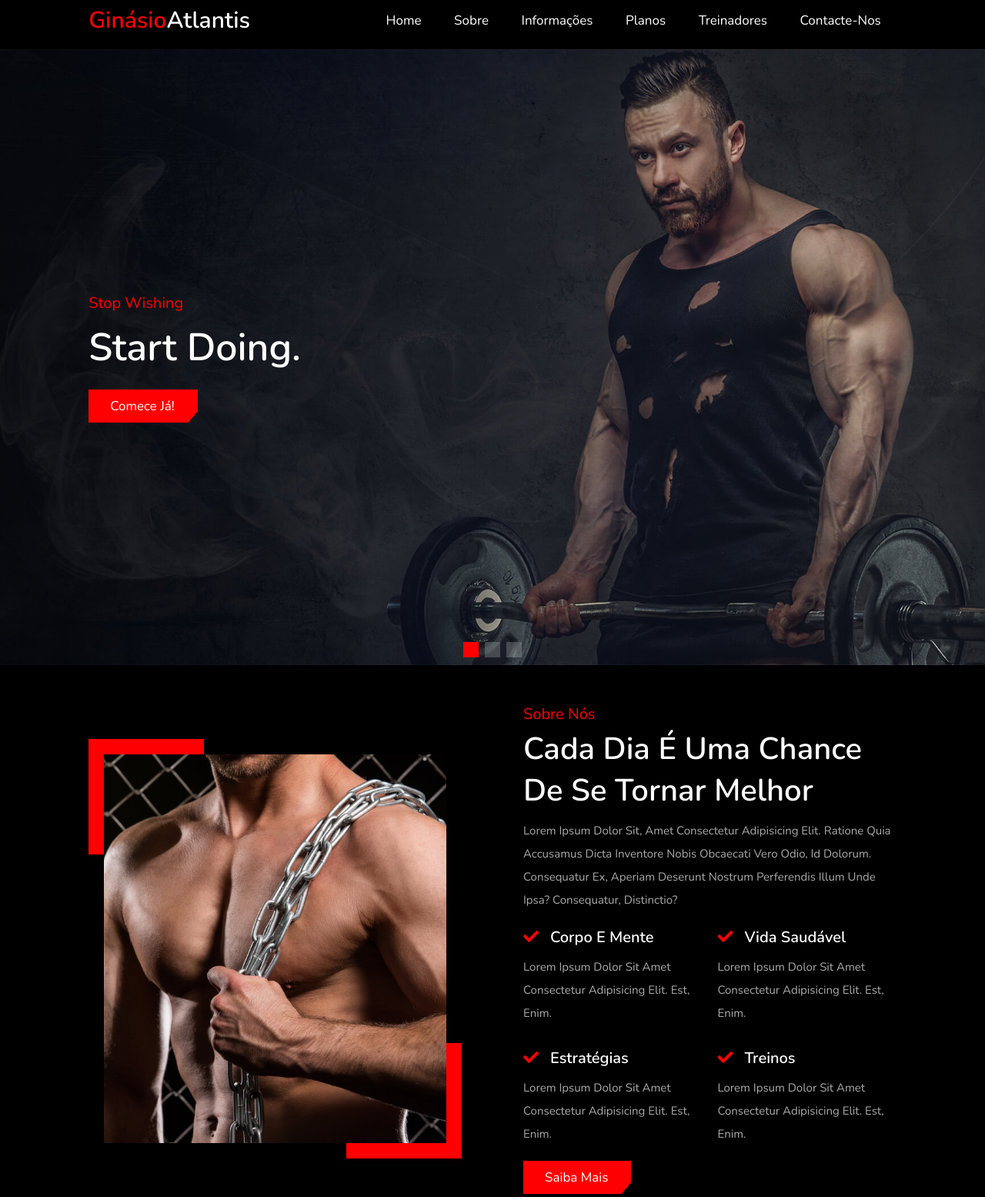
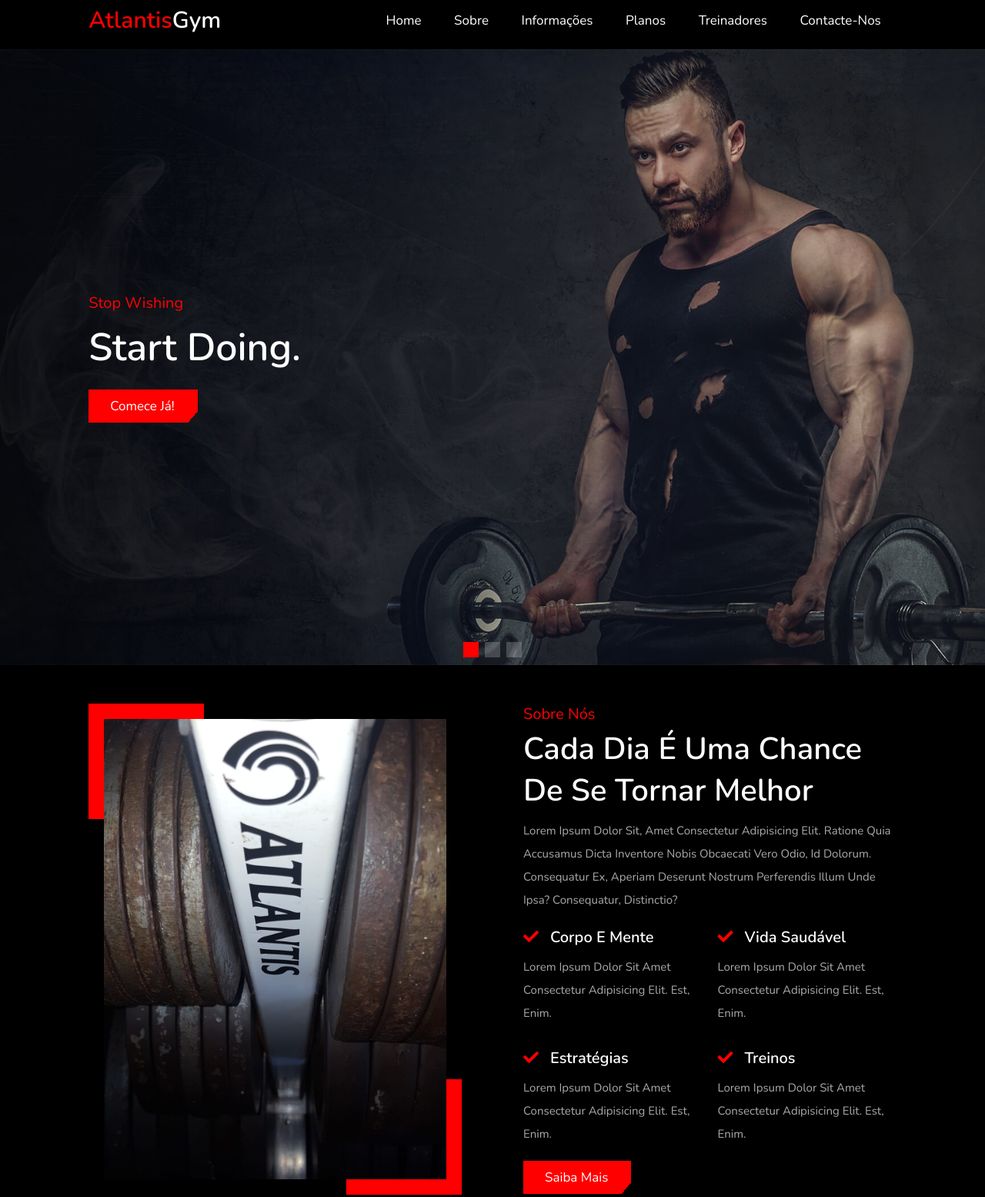
Before and after one commit to nicolaucorreia/papNicolau, a website: page public/index.html in a window 1280 px wide. Shown: the top 1555 px of the page at 77% size. Drawn offline with nearby package versions, Linux system fonts and the light colour scheme.

Commit message:
commit em casa

```diff
--- a/public/index.html
+++ b/public/index.html
@@ -4,7 +4,7 @@
     <meta charset="UTF-8">
     <meta http-equiv="X-UA-Compatible" content="IE=edge">
     <meta name="viewport" content="width=device-width, initial-scale=1.0">
-    <title>Ginásio Atlantis</title>
+    <title>AtlantisGym</title>
 
     <!-- link da fontes -->
     <link rel="stylesheet" href="https://cdnjs.cloudflare.com/ajax/libs/font-awesome/5.15.4/css/all.min.css">
@@ -21,7 +21,7 @@
 
 <header class="header">
 
-    <a href="#home" class="logo"> <span>Ginásio</span>Atlantis </a>
+    <a href="#home" class="logo"> <span>Atlantis</span>Gym </a>
 
     <div id="menu-btn" class="fas fa-bars"></div>
 
@@ -85,7 +85,7 @@
 <section class="about" id="about">
 
     <div class="image">
-        <img src="images/about-img.jpg" alt="">
+        <img src="images/atlantis2.jpg" alt="">
     </div>
 
     <div class="content">
```
Also changed, not shown: public/images/atlantis1.jpg (added), public/images/atlantis2.jpg (added), public/images/atlantis3.jpg (added), public/images/atlantis4.jpg (added).
